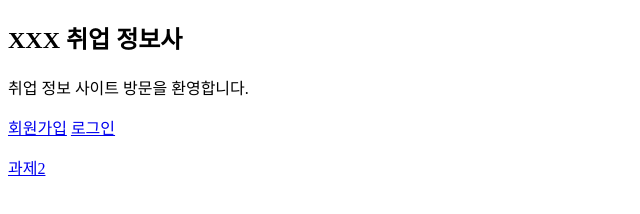
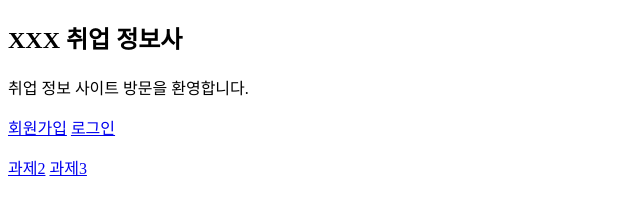
Before and after one commit to YuryJang/web_2023, a plain HTML site: page reports/index.html in a window 1280 px wide. Shown: the full height of the page, 0-640 px from the left. Drawn offline with Linux system fonts and the light colour scheme.

Commit message:
11월22일 과제3 제출용 수정본

```diff
--- a/reports/index.html
+++ b/reports/index.html
@@ -13,5 +13,7 @@
 <a href="https://YuryJang.github.io/web_2023/reports/login.html">로그인</a>
 <p>
 <a href="https://YuryJang.github.io/web_2023/reports/report2.html">과제2</a>
+
+<a href="https://YuryJang.github.io/web_2023/reports/report3.html">과제3</a>
 </body>
 </html>
```
